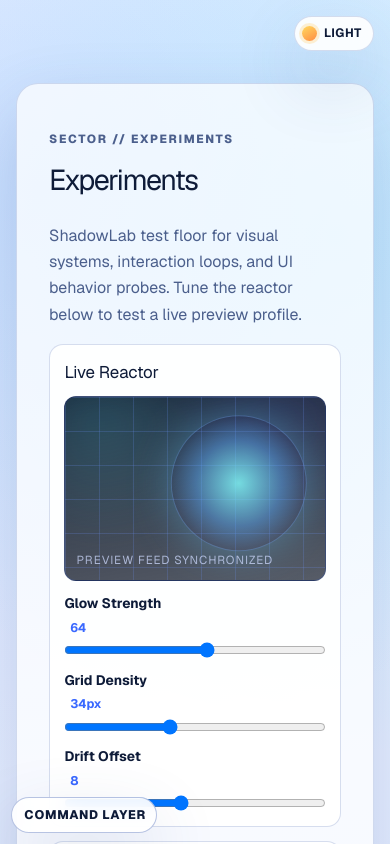
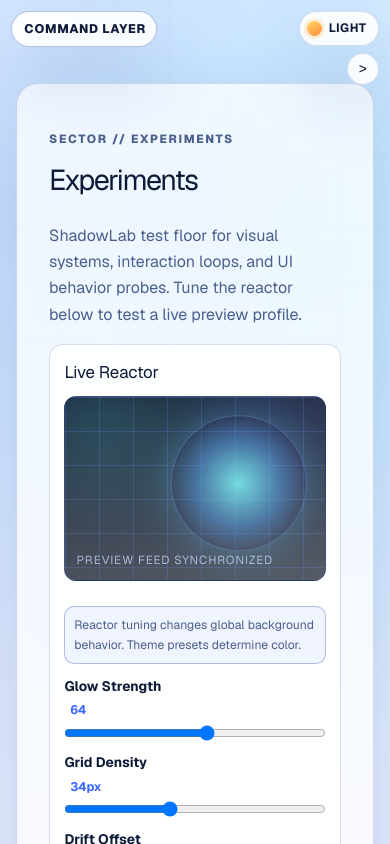
Before and after one commit to ShadowLab-Dev/shadowlabweb1.0-main, a Next.js app: page /lab in a window 390 px wide. Shown: the top 844 px of the page. Built offline with nearby package versions, Linux system fonts and the light colour scheme.

Commit message:
Add Themes And Background Experiments (Reactor)

```diff
--- a/app/components/theme-toggle.tsx
+++ b/app/components/theme-toggle.tsx
@@ -1,12 +1,31 @@
 "use client";
 
-import { useEffect, useState } from "react";
+import { useEffect, useRef, useState } from "react";
 
-type Theme = "dark" | "light";
+type ThemeMode = "dark" | "light";
+type ThemeVariant = "default" | "neon" | "ember" | "glacier" | "dawn";
+type ThemePresetMap = {
+  dark: ThemeVariant;
+  light: ThemeVariant;
+};
 
-const STORAGE_KEY = "shadowlab-theme";
+const STORAGE_MODE_KEY = "shadowlab-theme";
+const STORAGE_PRESETS_KEY = "shadowlab-theme-presets";
 
-function getSystemTheme(): Theme {
+const modeVariants: Record<ThemeMode, Array<{ id: ThemeVariant; label: string }>> = {
+  dark: [
+    { id: "default", label: "Core Dark" },
+    { id: "neon", label: "Neon Dark" },
+    { id: "ember", label: "Ember Dark" },
+  ],
+  light: [
+    { id: "default", label: "Core Light" },
+    { id: "glacier", label: "Glacier Light" },
+    { id: "dawn", label: "Dawn Light" },
+  ],
+};
+
+function getSystemTheme(): ThemeMode {
   if (typeof window === "undefined") {
     return "dark";
   }
@@ -16,66 +35,150 @@ function getSystemTheme(): Theme {
     : "light";
 }
 
-function applyTheme(theme: Theme) {
-  document.documentElement.setAttribute("data-theme", theme);
+function applyTheme(mode: ThemeMode, variant: ThemeVariant) {
+  document.documentElement.setAttribute("data-theme", mode);
+  document.documentElement.setAttribute("data-theme-variant", variant);
+}
+
+function parsePresetMap(raw: string | null): ThemePresetMap | null {
+  if (!raw) {
+    return null;
+  }
+
+  try {
+    const parsed = JSON.parse(raw) as Partial<ThemePresetMap>;
+    const dark = parsed.dark ?? "default";
+    const light = parsed.light ?? "default";
+    return {
+      dark: dark === "default" || dark === "neon" || dark === "ember" ? dark : "default",
+      light: light === "default" || light === "glacier" || light === "dawn" ? light : "default",
+    };
+  } catch {
+    return null;
+  }
 }
 
 export default function ThemeToggle() {
-  const [theme, setTheme] = useState<Theme>("dark");
+  const [themeMode, setThemeMode] = useState<ThemeMode>("dark");
+  const [presetMap, setPresetMap] = useState<ThemePresetMap>({
+    dark: "default",
+    light: "default",
+  });
+  const [isExpanded, setIsExpanded] = useState(false);
   const [mounted, setMounted] = useState(false);
+  const containerRef = useRef<HTMLDivElement | null>(null);
 
   useEffect(() => {
-    const stored = window.localStorage.getItem(STORAGE_KEY);
-    const initialTheme =
-      stored === "dark" || stored === "light" ? stored : getSystemTheme();
+    const storedMode = window.localStorage.getItem(STORAGE_MODE_KEY);
+    const initialMode =
+      storedMode === "dark" || storedMode === "light" ? storedMode : getSystemTheme();
 
-    setTheme(initialTheme);
-    applyTheme(initialTheme);
+    const presets =
+      parsePresetMap(window.localStorage.getItem(STORAGE_PRESETS_KEY)) ?? {
+        dark: "default",
+        light: "default",
+      };
+
+    setThemeMode(initialMode);
+    setPresetMap(presets);
+    applyTheme(initialMode, presets[initialMode]);
     setMounted(true);
 
     const mediaQuery = window.matchMedia("(prefers-color-scheme: dark)");
 
     const handleSystemThemeChange = (event: MediaQueryListEvent) => {
-      const saved = window.localStorage.getItem(STORAGE_KEY);
-      if (saved === "dark" || saved === "light") {
+      const savedMode = window.localStorage.getItem(STORAGE_MODE_KEY);
+      if (savedMode === "dark" || savedMode === "light") {
         return;
       }
 
-      const systemTheme: Theme = event.matches ? "dark" : "light";
-      setTheme(systemTheme);
-      applyTheme(systemTheme);
+      const mode: ThemeMode = event.matches ? "dark" : "light";
+      setThemeMode(mode);
+      applyTheme(mode, presets[mode]);
+    };
+
+    const handleOutsideClick = (event: MouseEvent) => {
+      if (!containerRef.current) {
+        return;
+      }
+      if (!containerRef.current.contains(event.target as Node)) {
+        setIsExpanded(false);
+      }
     };
 
     mediaQuery.addEventListener("change", handleSystemThemeChange);
+    window.addEventListener("mousedown", handleOutsideClick);
 
     return () => {
       mediaQuery.removeEventListener("change", handleSystemThemeChange);
+      window.removeEventListener("mousedown", handleOutsideClick);
     };
   }, []);
 
-  const toggleTheme = () => {
-    const nextTheme: Theme = theme === "dark" ? "light" : "dark";
-    setTheme(nextTheme);
-    applyTheme(nextTheme);
-    window.localStorage.setItem(STORAGE_KEY, nextTheme);
+  const toggleThemeMode = () => {
+    const nextMode: ThemeMode = themeMode === "dark" ? "light" : "dark";
+    setThemeMode(nextMode);
+    applyTheme(nextMode, presetMap[nextMode]);
+    window.localStorage.setItem(STORAGE_MODE_KEY, nextMode);
+  };
+
+  const setModePreset = (variant: ThemeVariant) => {
+    const nextMap: ThemePresetMap = {
+      ...presetMap,
+      [themeMode]: variant,
+    };
+
+    setPresetMap(nextMap);
+    applyTheme(themeMode, variant);
+    window.localStorage.setItem(STORAGE_PRESETS_KEY, JSON.stringify(nextMap));
   };
 
   const label = mounted
-    ? theme === "dark"
+    ? themeMode === "dark"
       ? "Dark"
       : "Light"
     : "Theme";
 
+  const activeVariant = presetMap[themeMode];
+
   return (
+    <div className="theme-toggle-wrap" ref={containerRef}>
       <button
         type="button"
         className="theme-toggle"
-      onClick={toggleTheme}
+        onClick={toggleThemeMode}
         aria-label="Toggle dark and light mode"
-      title="Toggle theme"
+        title="Toggle dark and light mode"
       >
-      <span className={`theme-dot ${theme === "dark" ? "is-dark" : "is-light"}`} />
+        <span className={`theme-dot ${themeMode === "dark" ? "is-dark" : "is-light"}`} />
         <span>{label}</span>
       </button>
+
+      <button
+        type="button"
+        className={`theme-expand ${isExpanded ? "is-open" : ""}`}
+        onClick={() => setIsExpanded((current) => !current)}
+        aria-label="Expand theme presets"
+        aria-expanded={isExpanded}
+      >
+        &gt;
+      </button>
+
+      {isExpanded ? (
+        <div className="theme-presets" role="menu" aria-label={`${themeMode} mode presets`}>
+          {modeVariants[themeMode].map((variant) => (
+            <button
+              key={`${themeMode}-${variant.id}`}
+              type="button"
+              className={`theme-preset ${activeVariant === variant.id ? "is-active" : ""}`}
+              onClick={() => setModePreset(variant.id)}
+              role="menuitem"
+            >
+              {variant.label}
+            </button>
+          ))}
+        </div>
+      ) : null}
+    </div>
   );
 }
--- a/app/globals.css
+++ b/app/globals.css
@@ -12,6 +12,11 @@
   --line: rgba(50, 84, 172, 0.2);
   --line-strong: rgba(50, 84, 172, 0.35);
   --shadow: 0 28px 70px rgba(60, 86, 146, 0.2);
+  --reactor-grid-size: 56px;
+  --reactor-blob-blur: 70px;
+  --reactor-blob-opacity: 0.43;
+  --reactor-drift-duration: 14s;
+  --reactor-body-shift: 0px;
 }
 
 html[data-theme="dark"] {
@@ -28,6 +33,34 @@ html[data-theme="dark"] {
   --shadow: 0 34px 80px rgba(0, 0, 0, 0.5);
 }
 
+html[data-theme="dark"][data-theme-variant="neon"] {
+  --accent: #4ff7ff;
+  --accent-2: #4d6dff;
+  --line: rgba(144, 191, 255, 0.22);
+  --line-strong: rgba(144, 191, 255, 0.44);
+}
+
+html[data-theme="dark"][data-theme-variant="ember"] {
+  --accent: #ffb36b;
+  --accent-2: #ff6c57;
+  --line: rgba(255, 160, 113, 0.22);
+  --line-strong: rgba(255, 160, 113, 0.4);
+}
+
+html[data-theme="light"][data-theme-variant="glacier"] {
+  --accent: #26dcff;
+  --accent-2: #2f7cff;
+  --line: rgba(72, 118, 208, 0.2);
+  --line-strong: rgba(72, 118, 208, 0.36);
+}
+
+html[data-theme="light"][data-theme-variant="dawn"] {
+  --accent: #ffb04f;
+  --accent-2: #ff7e5f;
+  --line: rgba(193, 121, 92, 0.2);
+  --line-strong: rgba(193, 121, 92, 0.36);
+}
+
 * {
   box-sizing: border-box;
 }
@@ -40,13 +73,29 @@ body {
 }
 
 body {
+  position: relative;
+  isolation: isolate;
   font-family: var(--font-geist-sans), "Segoe UI", sans-serif;
   color: var(--text);
   background:
-    radial-gradient(circle at 10% 12%, rgba(79, 128, 255, 0.16), transparent 42%),
-    radial-gradient(circle at 86% 15%, rgba(12, 224, 255, 0.15), transparent 38%),
+    radial-gradient(circle at calc(10% + var(--reactor-body-shift)) 12%, rgba(79, 128, 255, 0.16), transparent 42%),
+    radial-gradient(circle at calc(86% - var(--reactor-body-shift)) 15%, rgba(12, 224, 255, 0.15), transparent 38%),
     linear-gradient(170deg, var(--bg) 0%, var(--bg-2) 100%);
   transition: background 320ms ease, color 260ms ease;
+}
+
+body::before {
+  content: "";
+  position: fixed;
+  inset: 0;
+  z-index: -1;
+  pointer-events: none;
+  background-image:
+    linear-gradient(rgba(112, 142, 216, 0.09) 1px, transparent 1px),
+    linear-gradient(90deg, rgba(112, 142, 216, 0.09) 1px, transparent 1px);
+  background-size: var(--reactor-grid-size) var(--reactor-grid-size);
+  opacity: calc(var(--reactor-blob-opacity) * 0.55);
+  transition: background-size 220ms ease, opacity 220ms ease;
 }
 
 a {
@@ -54,11 +103,17 @@ a {
   text-decoration: none;
 }
 
-.theme-toggle {
+.theme-toggle-wrap {
   position: fixed;
   top: 1rem;
   right: 1rem;
   z-index: 40;
+  display: grid;
+  justify-items: end;
+  gap: 0.42rem;
+}
+
+.theme-toggle {
   display: inline-flex;
   align-items: center;
   gap: 0.45rem;
@@ -106,6 +161,69 @@ a {
   box-shadow: 0 0 0 3px rgba(255, 196, 87, 0.26);
 }
 
+.theme-expand {
+  border: 1px solid var(--line);
+  border-radius: 999px;
+  width: 2rem;
+  height: 2rem;
+  display: grid;
+  place-items: center;
+  background: var(--surface-strong);
+  color: var(--text);
+  cursor: pointer;
+  backdrop-filter: blur(12px);
+  box-shadow: var(--shadow);
+  font-size: 0.92rem;
+  line-height: 1;
+  transition: transform 170ms ease, border-color 170ms ease;
+}
+
+.theme-expand:hover {
+  transform: translateY(-1px);
+  border-color: var(--line-strong);
+}
+
+.theme-expand.is-open {
+  transform: rotate(90deg);
+}
+
+.theme-presets {
+  width: min(210px, 70vw);
+  border-radius: 14px;
+  border: 1px solid var(--line);
+  background: var(--surface-strong);
+  box-shadow: var(--shadow);
+  padding: 0.5rem;
+  display: grid;
+  gap: 0.36rem;
+}
+
+.theme-preset {
+  width: 100%;
+  text-align: left;
+  border-radius: 10px;
+  border: 1px solid transparent;
+  background: rgba(111, 147, 238, 0.1);
+  color: var(--text);
+  padding: 0.46rem 0.56rem;
+  font-size: 0.79rem;
+  letter-spacing: 0.03em;
+  text-transform: uppercase;
+  font-weight: 700;
+  cursor: pointer;
+  transition: transform 150ms ease, border-color 150ms ease, background-color 150ms ease;
+}
+
+.theme-preset:hover {
+  transform: translateY(-1px);
+  border-color: var(--line-strong);
+}
+
+.theme-preset.is-active {
+  border-color: var(--accent);
+  background: linear-gradient(140deg, rgba(87, 238, 255, 0.2), rgba(112, 145, 255, 0.18));
+}
+
 .landing-shell {
   position: relative;
   overflow: hidden;
@@ -119,17 +237,17 @@ a {
   background-image:
     linear-gradient(rgba(112, 142, 216, 0.09) 1px, transparent 1px),
     linear-gradient(90deg, rgba(112, 142, 216, 0.09) 1px, transparent 1px);
-  background-size: 56px 56px;
+  background-size: var(--reactor-grid-size) var(--reactor-grid-size);
   mask-image: radial-gradient(circle at center, black 35%, transparent 92%);
 }
 
 .ambient-blob {
   position: absolute;
   border-radius: 999px;
-  filter: blur(70px);
-  opacity: 0.43;
+  filter: blur(var(--reactor-blob-blur));
+  opacity: var(--reactor-blob-opacity);
   z-index: -2;
-  animation: drift 14s ease-in-out infinite;
+  animation: drift var(--reactor-drift-duration) ease-in-out infinite;
 }
 
 .ambient-blob-a {
@@ -738,7 +856,7 @@ h1 {
 .command-launcher {
   position: fixed;
   left: 1rem;
-  bottom: 1rem;
+  top: 1rem;
   z-index: 45;
   border-radius: 999px;
   border: 1px solid var(--line-strong);
@@ -751,7 +869,7 @@ h1 {
   backdrop-filter: blur(10px);
   box-shadow: var(--shadow);
   cursor: pointer;
-  transition: transform 150ms ease, border-color 160ms ease;
+  transition: transform 190ms ease, border-color 160ms ease, opacity 190ms ease;
 }
 
 .command-launcher:hover {
@@ -764,6 +882,12 @@ h1 {
   font-weight: 720;
   letter-spacing: 0.06em;
   text-transform: uppercase;
+}
+
+.command-launcher.is-hidden {
+  opacity: 0;
+  pointer-events: none;
+  transform: translateY(-14px);
 }
 
 .command-launcher kbd {
@@ -962,6 +1086,17 @@ h1 {
   gap: 0.72rem;
 }
 
+.reactor-note {
+  margin: 0;
+  border-radius: 10px;
+  border: 1px solid var(--line-strong);
+  background: rgba(118, 151, 246, 0.1);
+  color: var(--muted);
+  padding: 0.5rem 0.56rem;
+  font-size: 0.76rem;
+  line-height: 1.42;
+}
+
 .reactor-controls label {
   display: grid;
   gap: 0.3rem;
@@ -1145,11 +1280,16 @@ h1 {
 
   .command-launcher {
     left: 0.7rem;
-    bottom: 0.7rem;
+    top: 0.7rem;
   }
 
   .command-launcher kbd {
     display: none;
+  }
+
+  .theme-toggle-wrap {
+    top: 0.7rem;
+    right: 0.7rem;
   }
 }
 
--- a/app/lab/page.tsx
+++ b/app/lab/page.tsx
@@ -1,7 +1,7 @@
 "use client";
 
 import Link from "next/link";
-import { useState } from "react";
+import { useEffect, useState } from "react";
 
 const modules = [
   {
@@ -30,6 +30,63 @@ const modules = [
   },
 ];
 
+const REACTOR_BG_STORAGE_KEY = "shadowlab-reactor-background";
+
+type ReactorBackgroundState = {
+  glowStrength: number;
+  gridDensity: number;
+  driftAmount: number;
+};
+
+function applyReactorBackground({
+  glowStrength,
+  gridDensity,
+  driftAmount,
+}: ReactorBackgroundState) {
+  const root = document.documentElement;
+
+  const gridSize = Math.round(gridDensity * 1.65);
+  const blobBlur = Math.round(36 + glowStrength * 0.72);
+  const blobOpacity = (0.2 + glowStrength / 240).toFixed(2);
+  const driftDuration = Math.max(8.5, 20 - driftAmount * 0.62).toFixed(2);
+  const bodyShift = Math.round(driftAmount * 2.2);
+
+  root.style.setProperty("--reactor-grid-size", `${gridSize}px`);
+  root.style.setProperty("--reactor-blob-blur", `${blobBlur}px`);
+  root.style.setProperty("--reactor-blob-opacity", blobOpacity);
+  root.style.setProperty("--reactor-drift-duration", `${driftDuration}s`);
+  root.style.setProperty("--reactor-body-shift", `${bodyShift}px`);
+}
+
+function parseStoredBackground(raw: string | null): ReactorBackgroundState | null {
+  if (!raw) {
+    return null;
+  }
+
+  try {
+    const parsed = JSON.parse(raw) as Partial<ReactorBackgroundState>;
+    const glowStrength = Number(parsed.glowStrength);
+    const gridDensity = Number(parsed.gridDensity);
+    const driftAmount = Number(parsed.driftAmount);
+
+    if (
+      Number.isNaN(glowStrength) ||
+      Number.isNaN(gridDensity) ||
+      Number.isNaN(driftAmount)
+    ) {
+      return null;
+    }
+
+    return {
+      glowStrength: Math.min(100, Math.max(20, glowStrength)),
+      gridDensity: Math.min(58, Math.max(18, gridDensity)),
+      driftAmount: Math.min(18, Math.max(0, driftAmount)),
+    };
+  } catch {
+    return null;
+  }
+}
+
 export default function Page() {
   const [glowStrength, setGlowStrength] = useState(64);
   const [gridDensity, setGridDensity] = useState(34);
@@ -37,6 +94,31 @@ export default function Page() {
 
   const hazeOpacity = 0.2 + glowStrength / 300;
   const coreOffset = driftAmount * 0.6;
+
+  useEffect(() => {
+    const stored = parseStoredBackground(
+      window.localStorage.getItem(REACTOR_BG_STORAGE_KEY),
+    );
+
+    if (!stored) {
+      applyReactorBackground({ glowStrength, gridDensity, driftAmount });
+      return;
+    }
+
+    setGlowStrength(stored.glowStrength);
+    setGridDensity(stored.gridDensity);
+    setDriftAmount(stored.driftAmount);
+    applyReactorBackground(stored);
+  }, []);
+
+  useEffect(() => {
+    const backgroundState = { glowStrength, gridDensity, driftAmount };
+    applyReactorBackground(backgroundState);
+    window.localStorage.setItem(
+      REACTOR_BG_STORAGE_KEY,
+      JSON.stringify(backgroundState),
+    );
+  }, [driftAmount, glowStrength, gridDensity]);
 
   return (
     <main className="subpage-shell">
@@ -69,6 +151,10 @@ export default function Page() {
             </div>
 
             <div className="reactor-controls">
+              <p className="reactor-note">
+                Reactor tuning changes global background behavior. Theme presets determine color.
+              </p>
+
               <label>
                 Glow Strength <span>{glowStrength}</span>
                 <input
```
Also changed, not shown: app/components/command-palette.tsx (+13 -1 lines). Lines whose indentation alone changed are shown as unchanged.
